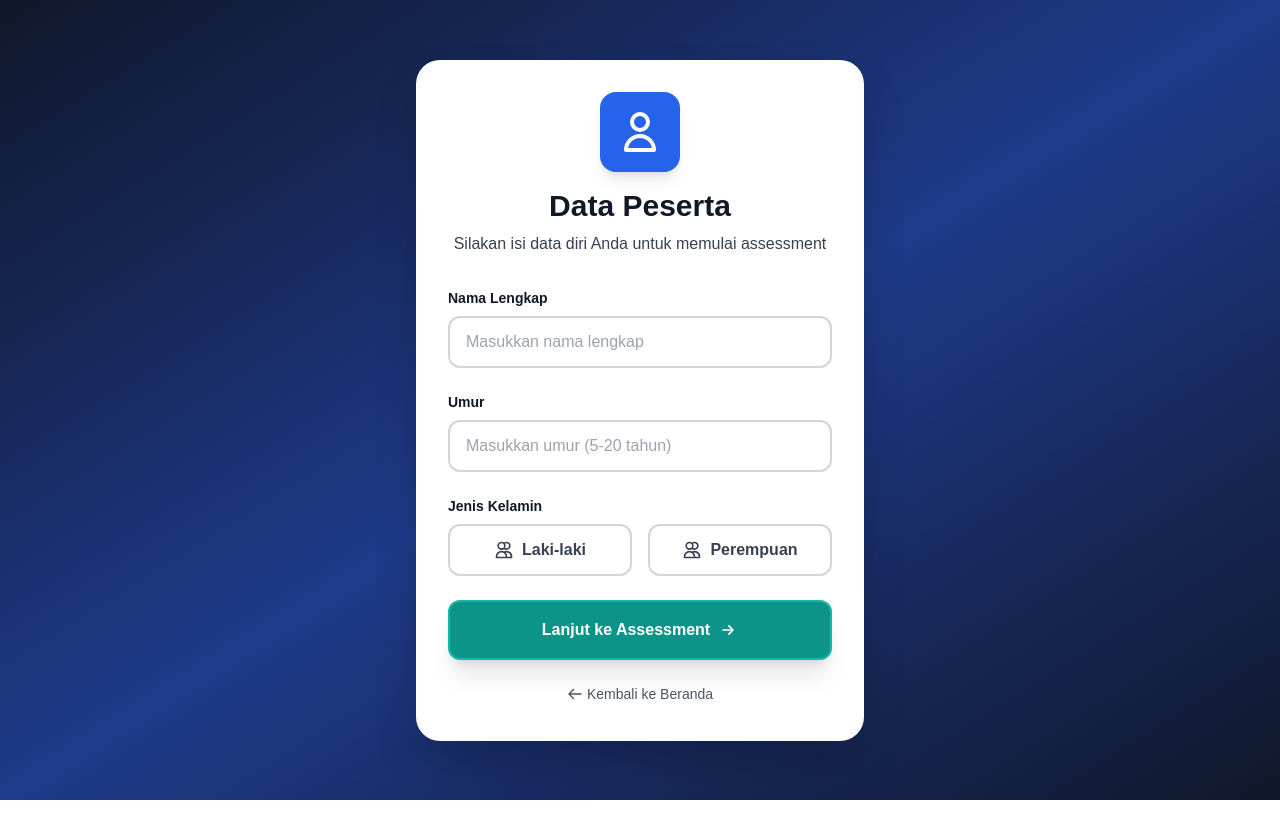
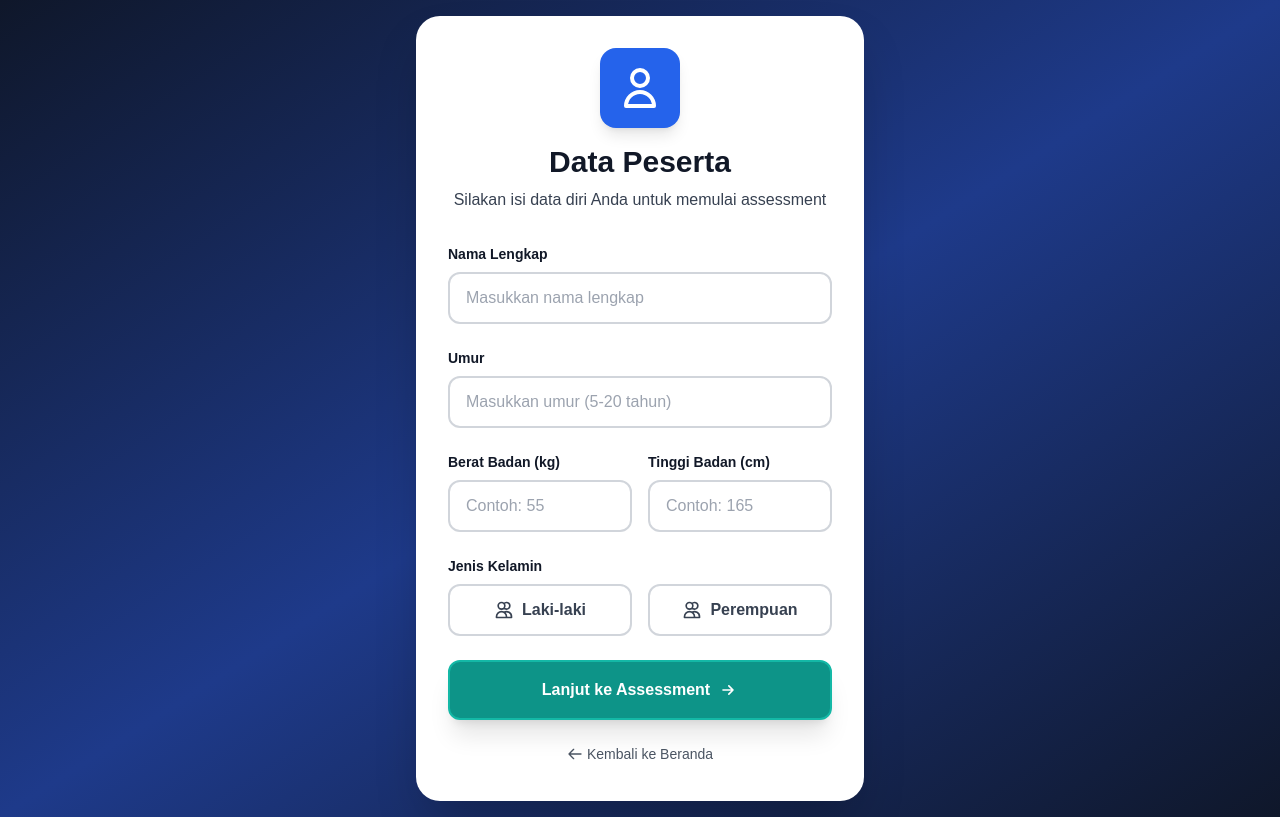
Before and after one commit to andimuchlas/physical-literacy-assessment, a Next.js app: page /assessment in a window 1280 px wide. Built offline with nearby package versions, Linux system fonts and the light colour scheme.

Commit message:
Add weight and height fields to participant biodata form and database

```diff
--- a/app/assessment/page.tsx
+++ b/app/assessment/page.tsx
@@ -9,6 +9,8 @@ export default function BiodataPage() {
   const [name, setName] = useState('');
   const [age, setAge] = useState('');
   const [gender, setGender] = useState('');
+  const [weight, setWeight] = useState('');
+  const [height, setHeight] = useState('');
   const [error, setError] = useState('');
   const [startTime] = useState(Date.now());
 
@@ -31,10 +33,24 @@ export default function BiodataPage() {
       return;
     }
 
+    const weightNum = parseFloat(weight);
+    if (!weight || weightNum < 20 || weightNum > 200) {
+      setError('Berat badan harus antara 20-200 kg');
+      return;
+    }
+
+    const heightNum = parseFloat(height);
+    if (!height || heightNum < 50 || heightNum > 250) {
+      setError('Tinggi badan harus antara 50-250 cm');
+      return;
+    }
+
     // Store biodata in sessionStorage
     sessionStorage.setItem('participantName', name);
     sessionStorage.setItem('participantAge', age);
     sessionStorage.setItem('participantGender', gender);
+    sessionStorage.setItem('participantWeight', weight);
+    sessionStorage.setItem('participantHeight', height);
     sessionStorage.setItem('assessmentStartTime', startTime.toString());
 
     // Navigate to questionnaire
@@ -87,6 +103,42 @@ export default function BiodataPage() {
               min="5"
               max="20"
             />
+          </div>
+
+          <div className="grid grid-cols-2 gap-4">
+            <div>
+              <label htmlFor="weight" className="block text-sm font-semibold text-gray-900 mb-2">
+                Berat Badan (kg)
+              </label>
+              <input
+                type="number"
+                id="weight"
+                value={weight}
+                onChange={(e) => setWeight(e.target.value)}
+                className="w-full px-4 py-3 border-2 border-gray-300 rounded-xl focus:ring-2 focus:ring-blue-500 focus:border-blue-500 outline-none transition text-gray-900"
+                placeholder="Contoh: 55"
+                min="20"
+                max="200"
+                step="0.1"
+              />
+            </div>
+
+            <div>
+              <label htmlFor="height" className="block text-sm font-semibold text-gray-900 mb-2">
+                Tinggi Badan (cm)
+              </label>
+              <input
+                type="number"
+                id="height"
+                value={height}
+                onChange={(e) => setHeight(e.target.value)}
+                className="w-full px-4 py-3 border-2 border-gray-300 rounded-xl focus:ring-2 focus:ring-blue-500 focus:border-blue-500 outline-none transition text-gray-900"
+                placeholder="Contoh: 165"
+                min="50"
+                max="250"
+                step="0.1"
+              />
+            </div>
           </div>
 
           <div>
--- a/app/assessment/results/page.tsx
+++ b/app/assessment/results/page.tsx
@@ -205,6 +205,10 @@ export default function ResultsPage() {
       console.log('  - Straight-lining:', hasStraightLining ? '⚠️ DETECTED' : '✅ OK');
       console.log('  - Response quality:', responseQuality);
 
+      // Get weight and height from sessionStorage
+      const weight = sessionStorage.getItem('participantWeight');
+      const height = sessionStorage.getItem('participantHeight');
+
       // Insert participant with quality indicators
       const { data: participant, error: participantError } = await supabase
         .from('participants')
@@ -213,6 +217,8 @@ export default function ResultsPage() {
             name,
             age,
             gender: gender || null,
+            weight: weight ? parseFloat(weight) : null,
+            height: height ? parseFloat(height) : null,
             cognitive_score: cogScore,
             psychological_score: psyScore,
             social_score: socScore,
--- a/lib/supabase.ts
+++ b/lib/supabase.ts
@@ -11,6 +11,8 @@ export interface Participant {
   name: string;
   age: number;
   gender?: string;
+  weight?: number;
+  height?: number;
   cognitive_score: number;
   psychological_score: number;
   social_score: number;
```
Also changed, not shown: 1 other file (tests, documents, lock files or other folders).
